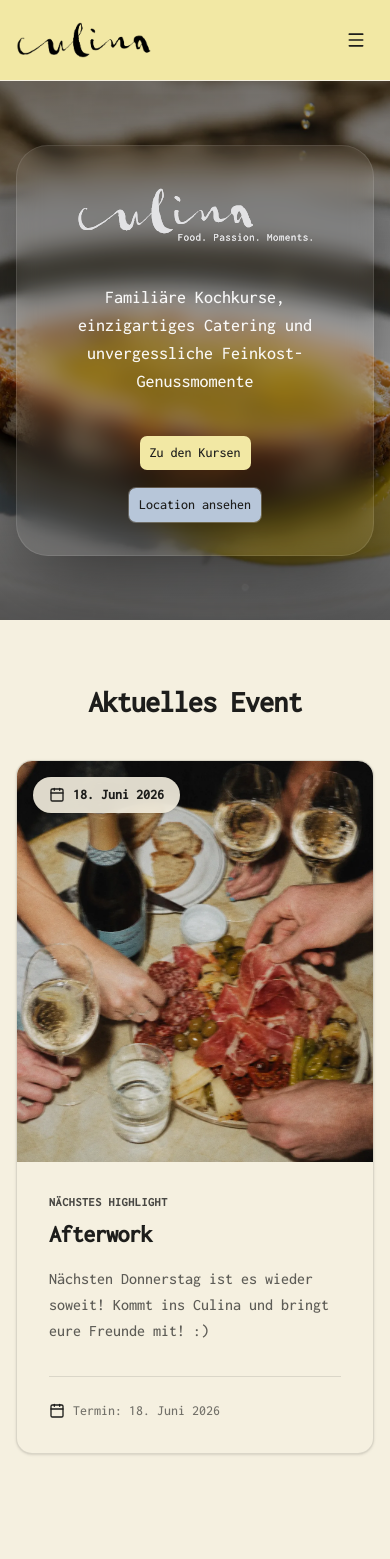
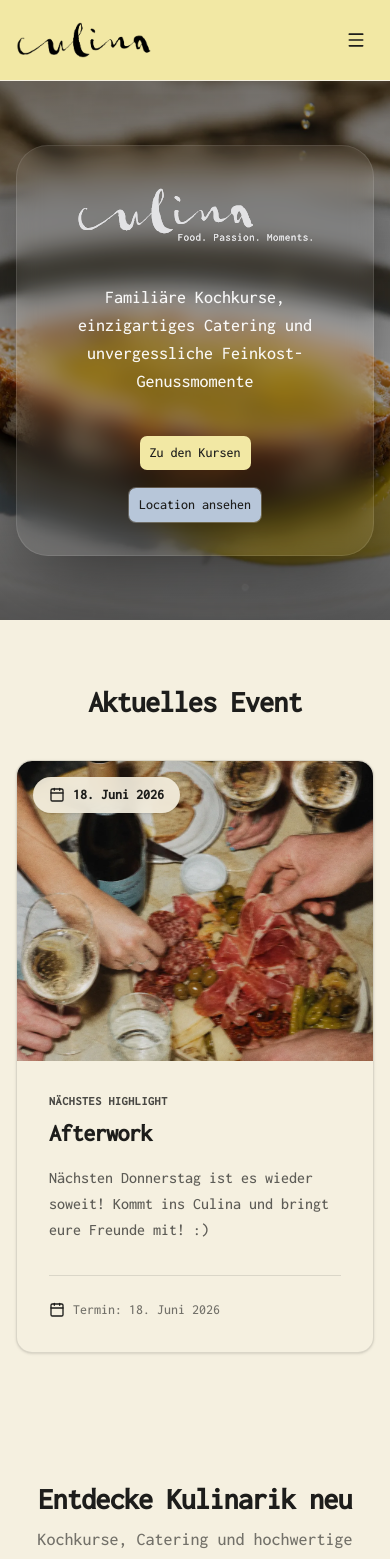
Before and after one commit to dieKrake/cooking-website, a Next.js app: page / in a window 390 px wide. Shown: the top 1559 px of the page. Built offline with nearby package versions, Linux system fonts and the light colour scheme.

Commit message:
refactor: change event-teaser layout from flexbox to grid, update image to fill with object-cover, adjust responsive breakpoints and remove z-10 from date badge

```diff
--- a/src/components/organisms/event-teaser.tsx
+++ b/src/components/organisms/event-teaser.tsx
@@ -13,21 +13,20 @@ export function EventTeaser() {
       <SectionHeading title="Aktuelles Event" centered />
 
       <div className="border-border bg-background mx-auto max-w-5xl overflow-hidden rounded-2xl border shadow-sm transition-all duration-300 hover:shadow-md">
-        <div className="flex flex-col lg:flex-row">
+        <div className="grid gap-0 lg:grid-cols-2">
           {/* Image Column */}
-          <div className="bg-muted/5 relative flex items-center justify-center lg:max-w-[50%] lg:shrink-0">
+          <div className="ld:min-h-full relative min-h-[300px] sm:min-h-[400px]">
             <Image
               src={eventData.imagePath}
               alt={eventData.title}
-              width={800}
-              height={600}
+              fill
               priority
               loading="eager"
-              className="h-auto w-full object-contain lg:min-h-[900px]"
-              sizes="(max-width: 1024px) 100vw, 50vw"
+              className="object-cover"
+              sizes="(max-width: 768px) 100vw, 50vw"
             />
-            {/* Overlay Date Badge on Mobile orDesktop */}
-            <div className="bg-background/90 text-deep-black absolute top-4 left-4 z-10 flex items-center gap-2 rounded-full px-4 py-2 text-sm font-semibold shadow-sm backdrop-blur-sm">
+            {/* Overlay Date Badge on Mobile/Desktop */}
+            <div className="bg-background/90 text-foreground absolute top-4 left-4 flex items-center gap-2 rounded-full px-4 py-2 text-sm font-semibold shadow-sm backdrop-blur-sm">
               <Calendar className="text-deep-black h-4 w-4" />
               <span>{eventData.date}</span>
             </div>
```
